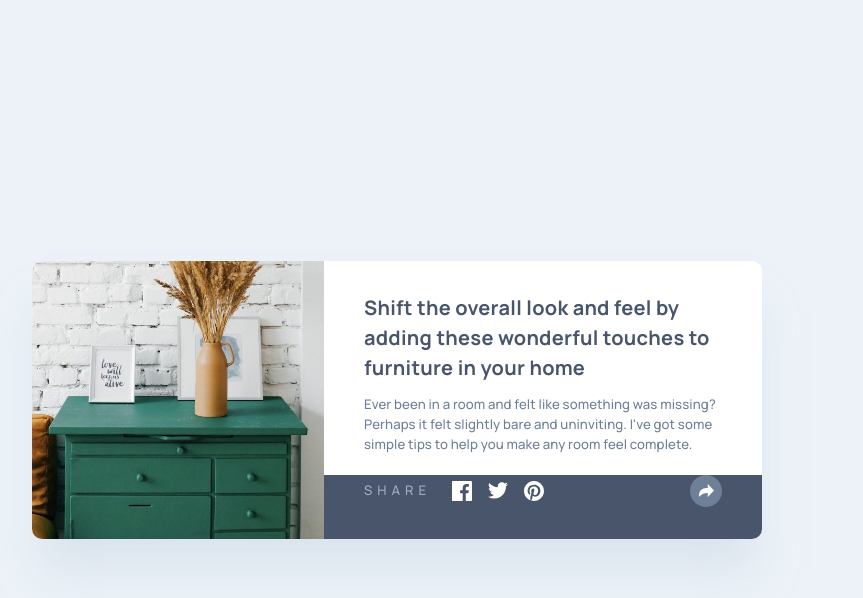
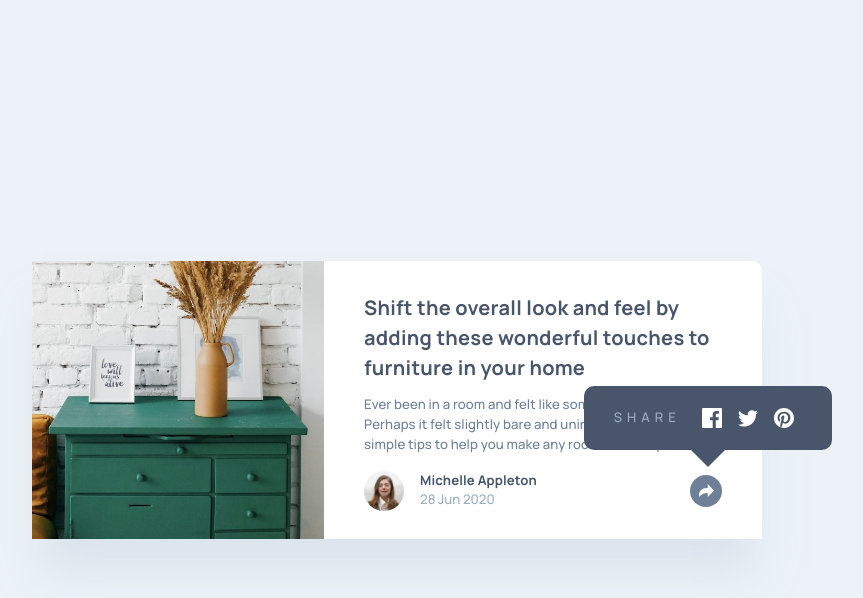
Before and after one commit to MattPahuta/article-preview-component, a plain HTML site: page index.html in a window 1280 px wide. Both pictures are taken after a click on the element 949 px from the left and 490 px from the top of the page. Shown: the whole page, without its empty margins (243-1106 px from the left). Drawn offline with Linux system fonts and the light colour scheme.

Commit message:
Refactor share interactivity styles on desktop

```diff
--- a/css/styles.css
+++ b/css/styles.css
@@ -70,7 +70,7 @@ body {
   grid-template-rows: auto 1fr;
 
   font-size: 0.825rem;
-  overflow: hidden;
+  /* overflow: hidden; */
   background: #ffffff;
   border-radius: 10px;
   box-shadow: 0px 40px 40px -10px rgba(201, 213, 225, 0.503415);
@@ -108,6 +108,19 @@ body {
   display: flex;
   justify-content: space-between;
   align-items: center;
+}
+
+/* .card__footer--active {
+  background: #48556A;
+} */
+
+/* .bg-footer {
+  background: #ffffff;
+  background: #48556A;
+} */
+
+.bg-footer__active {
+  background: #48556A;
 }
 
 .author-info {
@@ -187,9 +200,7 @@ body {
   gap: 1rem;
 }
 
-.bg-dark__footer {
-  background: #48556A;
-}
+
 
 .bg-light__share {
   background: #ECF2F8;
@@ -209,6 +220,7 @@ body {
 
 @media (min-width: 42em) {
   .article-card {
+    position: relative;
     max-width: 730px;
     grid-template-columns: 40% 60%;
 
@@ -231,4 +243,35 @@ body {
     padding: 0 40px 32px 40px;
   }
 
+  .bg-footer__active {
+    background: #ffffff;
+  }
+
+
+  .card__share-icon--active {
+    background-color: red;
+  }
+
+  .card-share {
+    width: 248px;
+    position: absolute;
+    top: 125px;
+    right: -70px;
+    padding: 1.125em 2.25em;
+    border-radius: 10px;
+    background-color: #48556A;
+  }
+  /* down arrow of article share - desktop */
+  .card-share::after {
+    content: "";
+    position: absolute;
+    width: 24px;
+    height: 24px;
+    bottom: -12px;
+    left: 112px;
+    background: #48556A;
+    /* make this 24x24 square a triangle */
+    transform: rotate(-45deg);
+  }
+
 }
--- a/js/app.js
+++ b/js/app.js
@@ -1,7 +1,7 @@
-const shareIcon = document.querySelector('#share-icon');
-const cardFooter = document.querySelector('.card-footer');
-const authorInfo = document.querySelector('.author-info');
-const cardShare = document.querySelector('.card-share');
+const shareIcon = document.querySelector('#share-icon'); // need
+const cardFooter = document.querySelector('.card-footer'); // need
+const authorInfo = document.querySelector('.author-info'); // need
+const cardShare = document.querySelector('.card-share'); // need
 const shareArrow = document.querySelector('#share-arrow');
 
 shareIcon.addEventListener('click', function() {
@@ -11,9 +11,9 @@ shareIcon.addEventListener('click', function() {
   if (cardShare.classList.contains('hidden')) { // if sharing is hidden
     // toggle hidden class for share/author info
     cardShare.classList.remove('hidden');
-    authorInfo.classList.add('hidden');
+    // authorInfo.classList.add('hidden');
     // change card footer bg color to dark
-    cardFooter.classList.add('bg-dark__footer');
+    cardFooter.classList.add('bg-footer__active');
 
     // toggle share icon bg color
     shareIcon.classList.add('bg-dark__share');
@@ -26,7 +26,7 @@ shareIcon.addEventListener('click', function() {
     cardShare.classList.add('hidden');
     authorInfo.classList.remove('hidden');
     // remove dark bg from card footer
-    cardFooter.classList.remove('bg-dark__footer');
+    cardFooter.classList.remove('bg-footer__active');
 
     // toggle share icon bg color
     shareIcon.classList.add('bg-light__share');
@@ -37,3 +37,11 @@ shareIcon.addEventListener('click', function() {
   }
 
 })
+
+
+// shareIcon.addEventListener('click', () => {
+//   cardFooter.classList.toggle('card__footer--active');
+//   shareIcon.classList.toggle('card__share-icon--active');
+//   cardShare.classList.toggle('hidden');
+//   authorInfo.classList.toggle('hidden');
+// })
```
Also changed, not shown: index.html (+0 -24 lines).
